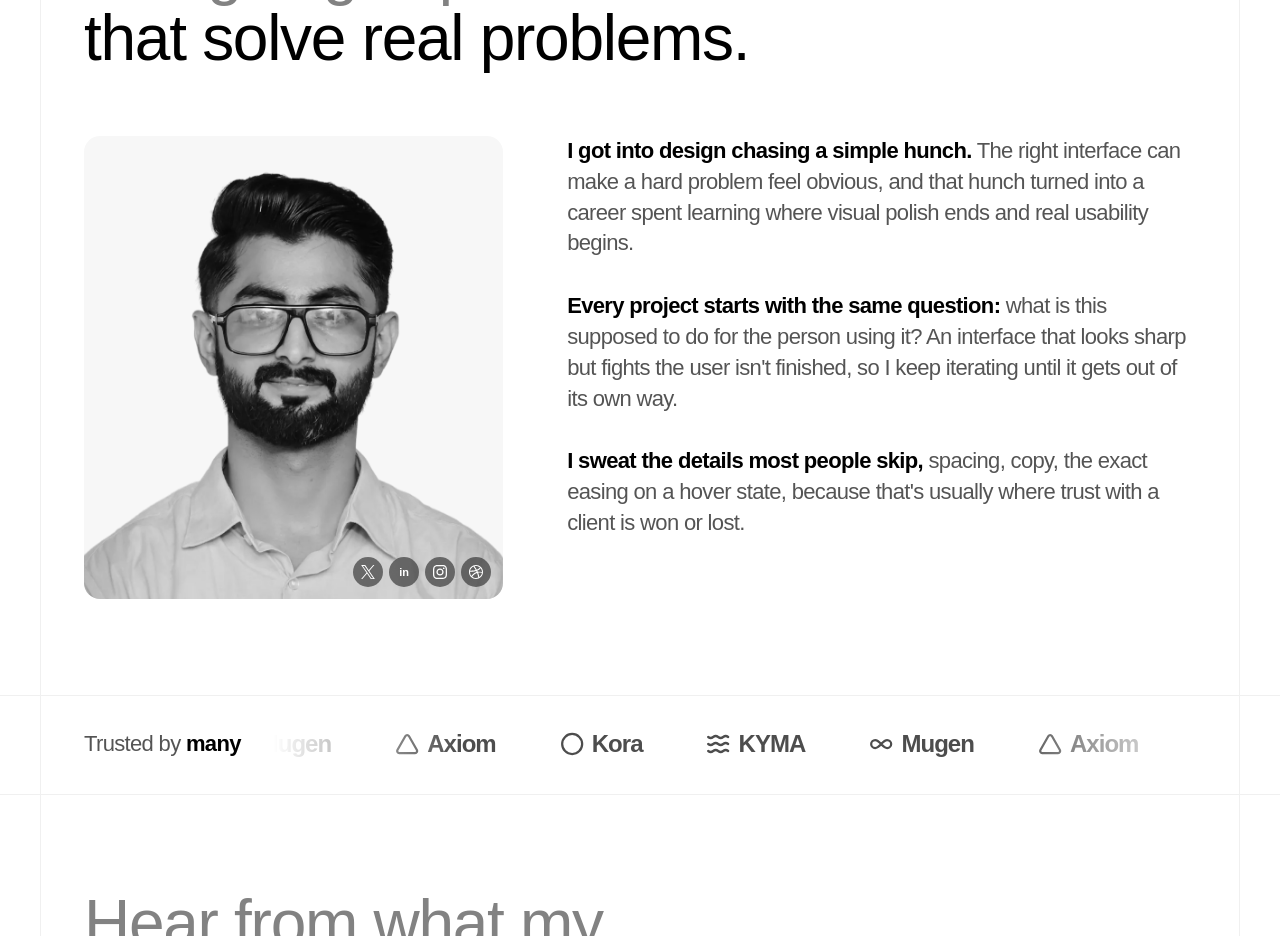
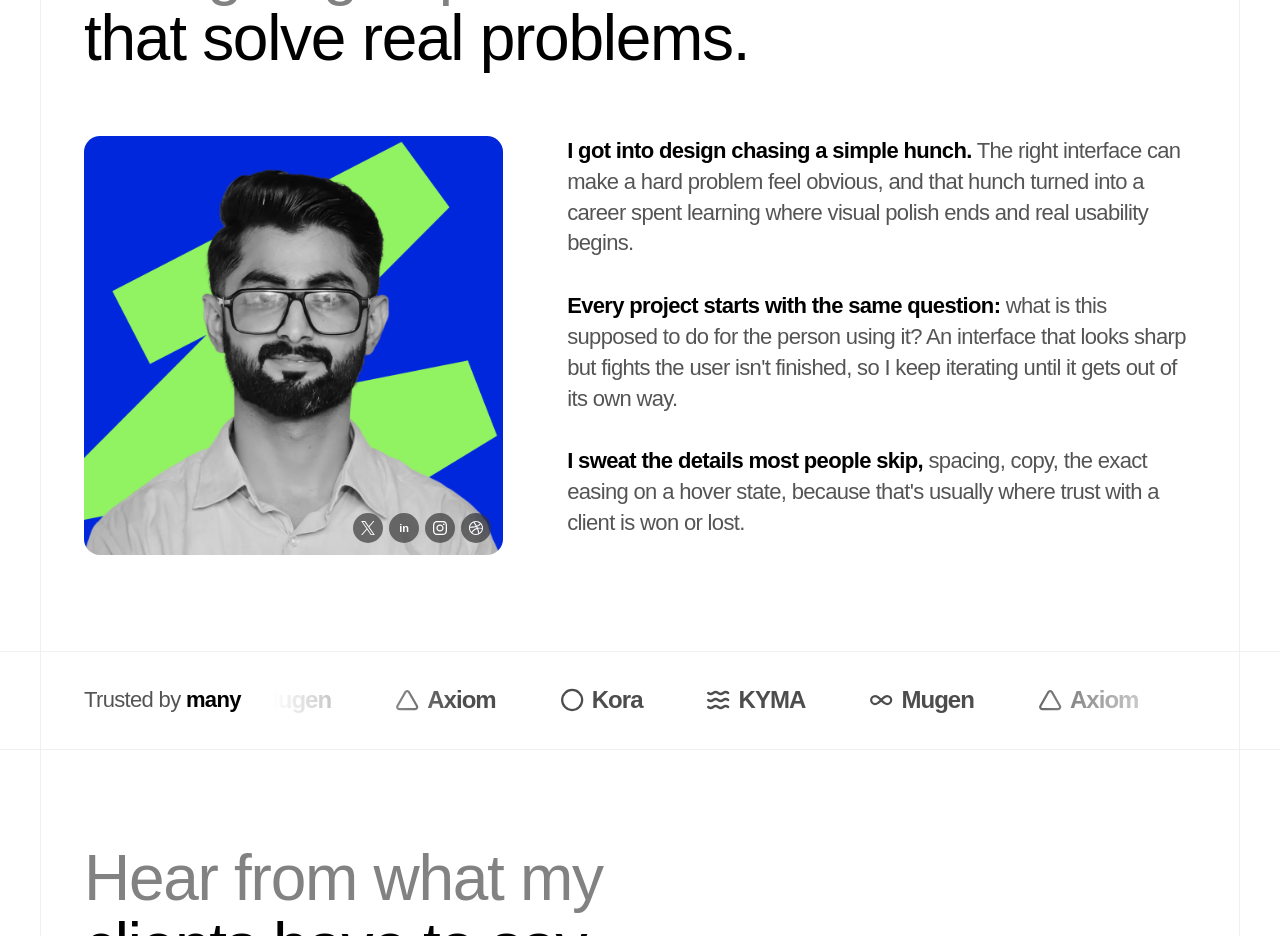
Before and after one commit to qazidadude-ux/portfolio, a Next.js app: page / in a window 1280 px wide. Shown: the part 4180-5116 px from the top of the page. Built offline with nearby package versions, Linux system fonts and the light colour scheme; a web font is replaced by a local one.

Commit message:
Use new portrait in the About section (square frame)
Co-Authored-By: Claude Opus 5.5 <noreply@anthropic.com>

```diff
--- a/src/components/About.tsx
+++ b/src/components/About.tsx
@@ -16,8 +16,8 @@ export function About() {
 
       <div className="flex flex-col gap-12 md:flex-row md:items-start md:gap-16">
         <Reveal className="md:flex-1">
-          <div className="relative aspect-[19/21] w-full overflow-hidden rounded-[16px] bg-gray-100">
-            <Image src="/avatar.png" alt={SITE.name} fill sizes="(min-width: 768px) 380px, 100vw" className="object-cover" />
+          <div className="relative aspect-square w-full overflow-hidden rounded-[16px] bg-gray-100">
+            <Image src="/about.png" alt={SITE.name} fill sizes="(min-width: 768px) 440px, 100vw" className="object-cover" />
             <div className="absolute bottom-3 right-3">
               <SocialLinks tone="dark" />
             </div>
```
Also changed, not shown: public/about.png (added).
